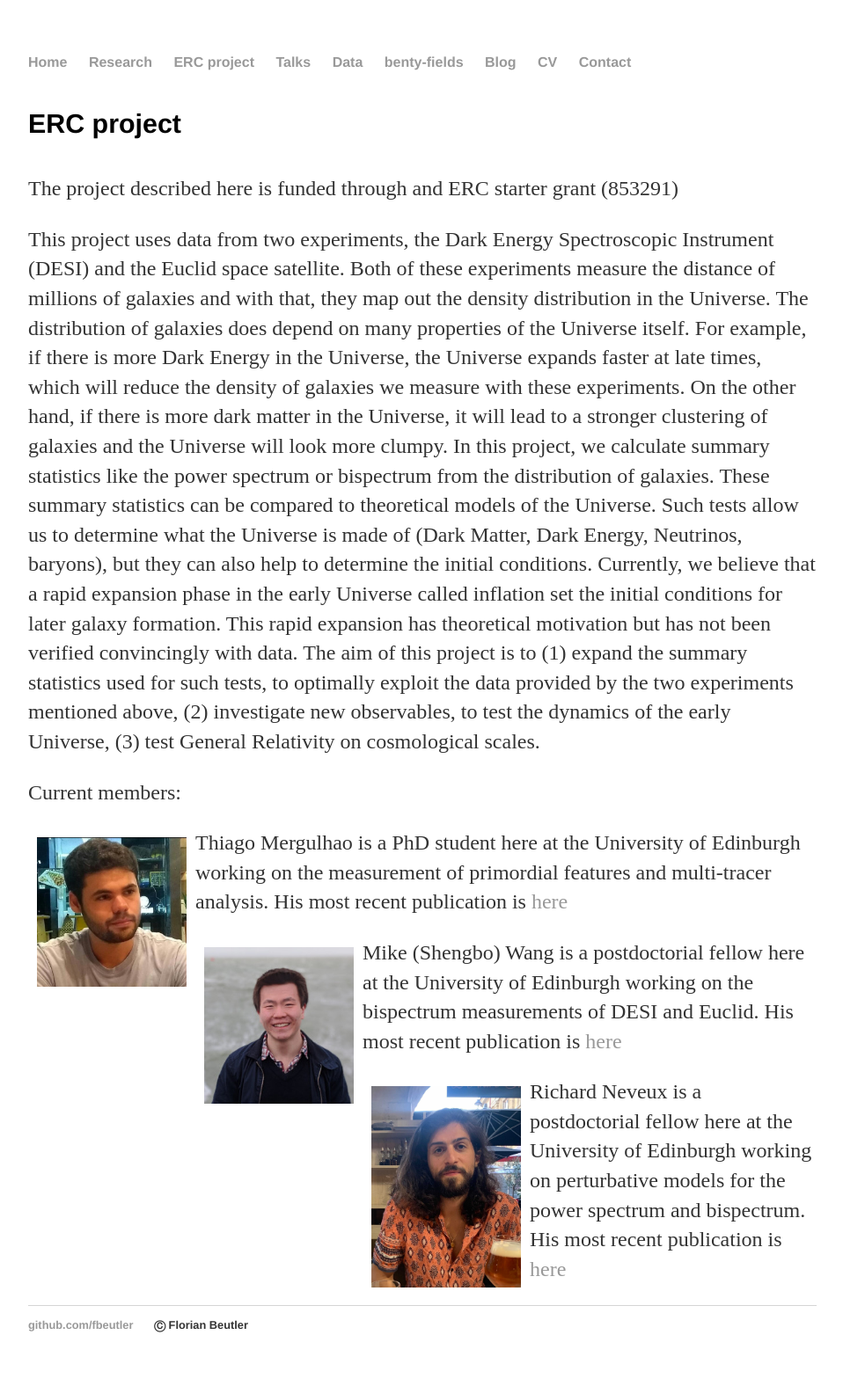
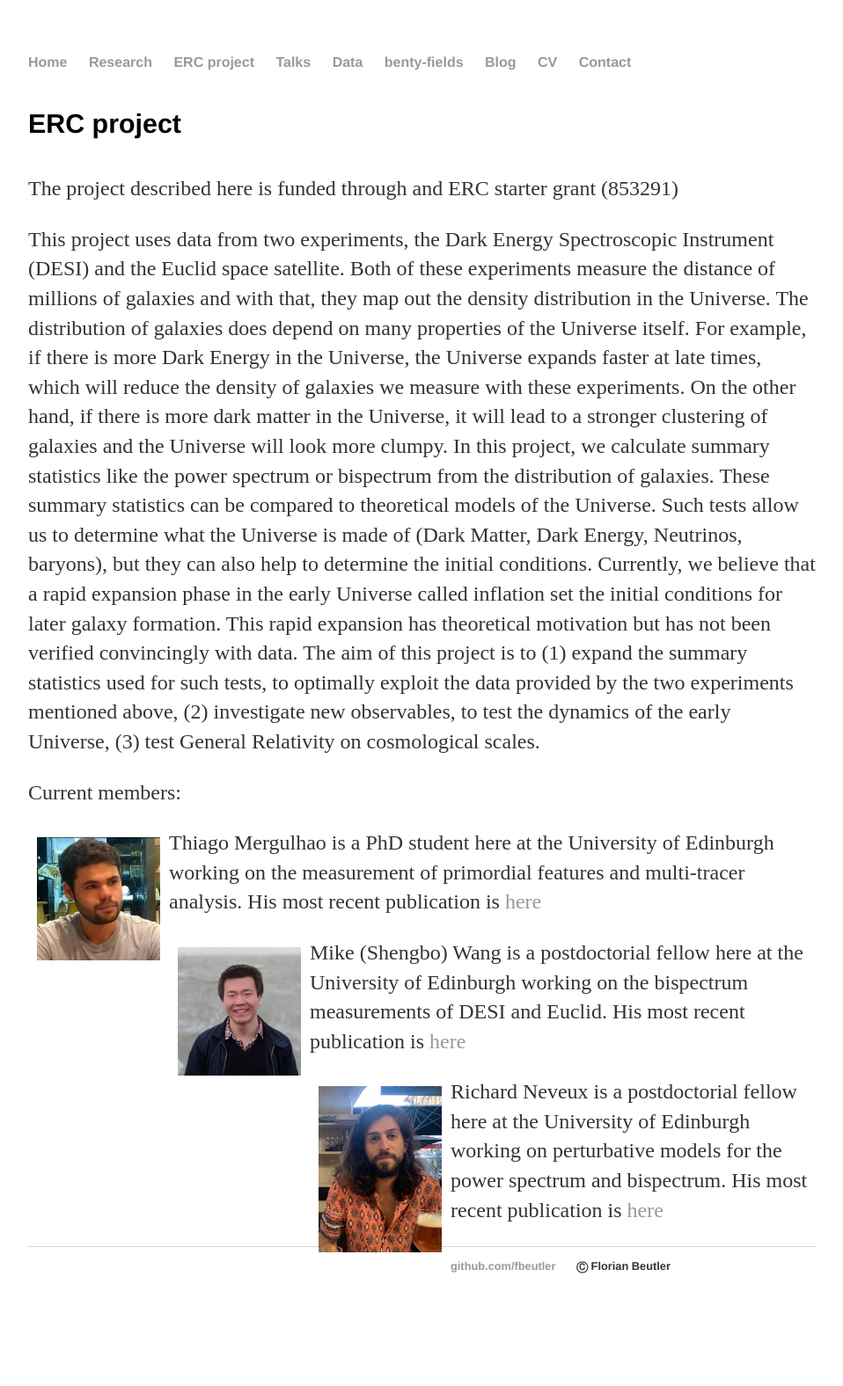
Before and after one commit to fbeutler/fbeutler.github.io, a Jekyll site: the page built from ERC/ERC.html, in a window 1280 px wide. Shown: the whole page at 88% size, without its empty margins (160-1118 px from the left). Built offline with Jekyll 4.4.1, drawn with Linux system fonts in a browser that asks for light colours; after the commit the page ends 1509 px from its top, so only the background shows below that.

Commit message:
Update ERC.html

```diff
--- a/ERC/ERC.html
+++ b/ERC/ERC.html
@@ -26,18 +26,18 @@ title: My ERC project
 
 <p>
   Current members:
-  <p>
-    <img src="/static/Thiago-Mergulhao.jpeg" alt="IMAGE OF Thiago" width="170" align="left" style="padding:10px"> Thiago Mergulhao is a PhD student here at
+  <p height="180">
+    <img src="/static/Thiago-Mergulhao.jpeg" alt="IMAGE OF Thiago" width="140" align="left" style="padding:10px"> Thiago Mergulhao is a PhD student here at
     the University of Edinburgh working on the measurement of primordial features and multi-tracer analysis. His most recent publication is
     <a href="https://arxiv.org/abs/2303.13946">here</a>
   </p>
-  <p>
-    <img src="/static/mike.jpeg" alt="IMAGE OF Mike" width="170" align="left" style="padding:10px"> Mike (Shengbo) Wang is a postdoctorial fellow
+  <p height="180">
+    <img src="/static/mike.jpeg" alt="IMAGE OF Mike" width="140" align="left" style="padding:10px"> Mike (Shengbo) Wang is a postdoctorial fellow
     here at the University of Edinburgh working on the bispectrum measurements of DESI and Euclid. His most recent publication is
     <a href="https://arxiv.org/abs/2304.03643">here</a>
   </p>
-  <p>
-    <img src="/static/richard.jpg" alt="IMAGE OF Mike" width="170" align="left" style="padding:10px"> Richard Neveux is a postdoctorial fellow
+  <p height="180">
+    <img src="/static/richard.jpg" alt="IMAGE OF Mike" width="140" align="left" style="padding:10px"> Richard Neveux is a postdoctorial fellow
     here at the University of Edinburgh working on perturbative models for the power spectrum and bispectrum. His most recent publication is
     <a href="https://doi.org/10.1093/mnras/stac2114">here</a>
   </p>
```
